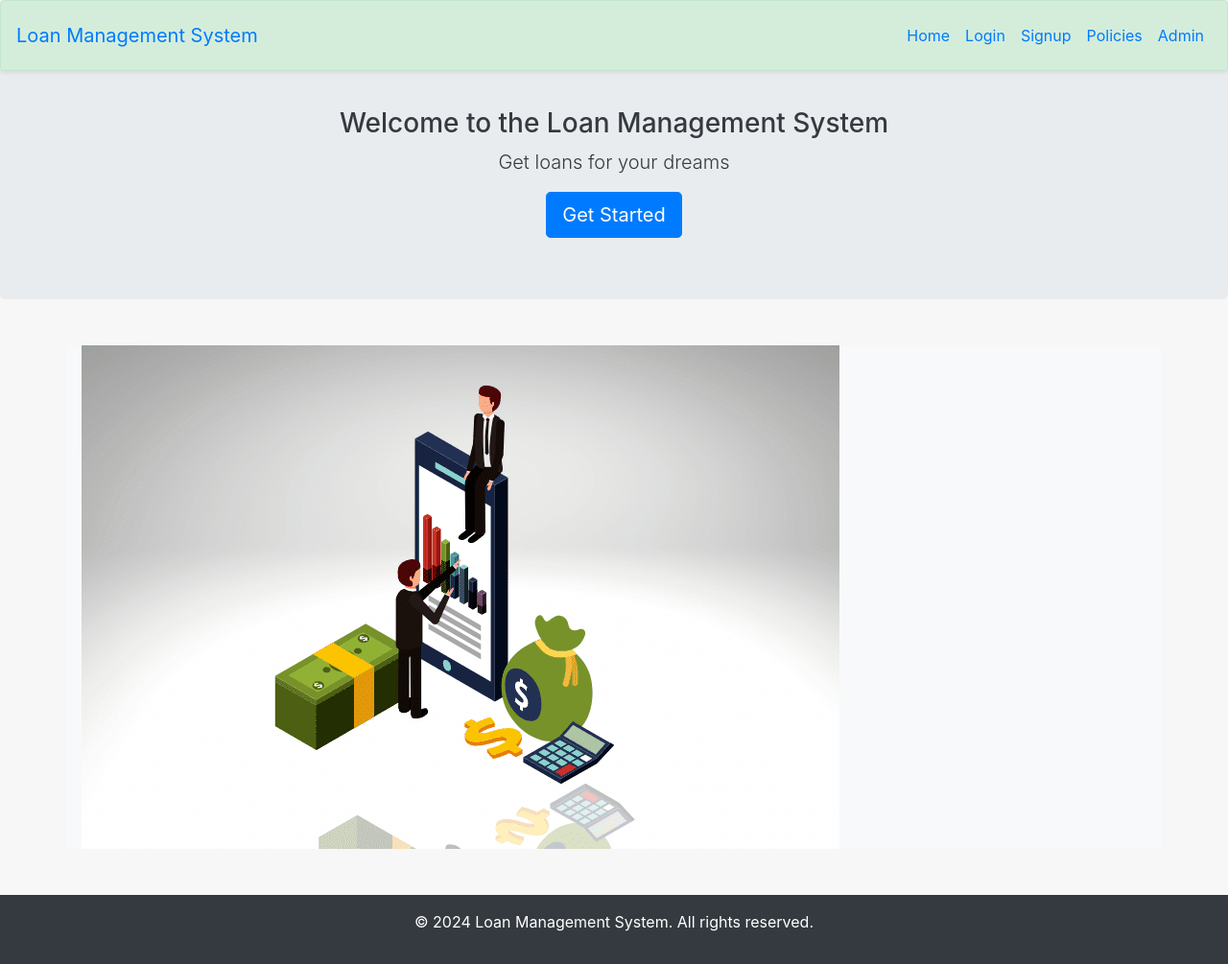
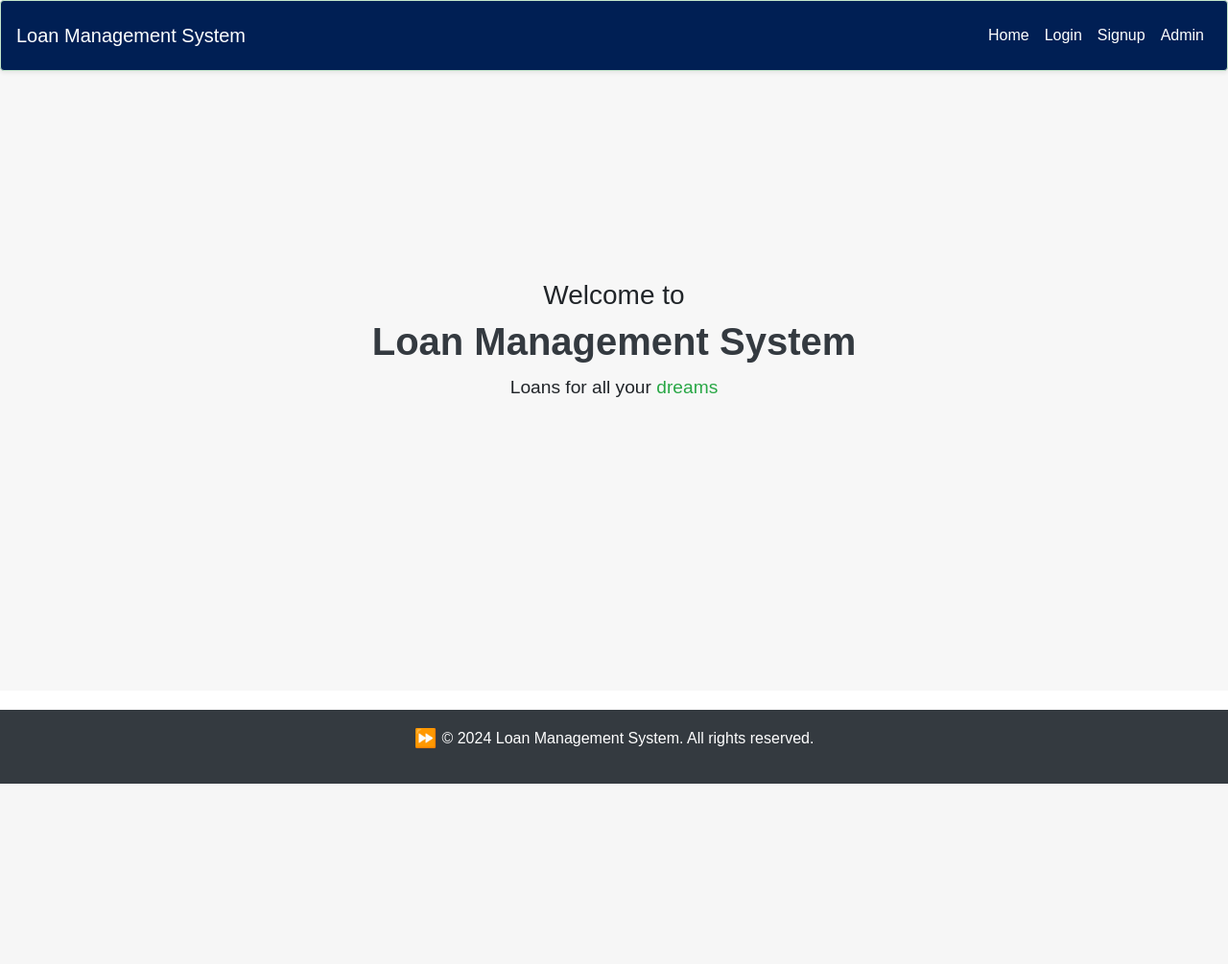
Before and after one commit to user-kranthi123/loan_management_system, a Django app: page / in a window 1280 px wide. Shown: the whole page at 96% size. After the commit the page ends 817 px from the top, so only its background shows below. Run offline with Django 3.2, Linux system fonts and the light colour scheme; parts of the project's set-up code (start-up, migrations or seed data) failed here and were passed over; some libraries are stand-ins or nearby versions.

Commit message:
changed ui design css

```diff
--- a/customer/urls.py
+++ b/customer/urls.py
@@ -8,5 +8,6 @@ urlpatterns = [
      path('dashboard', views.dashboard_view, name= 'customer_dashboard'),
      path('apply-for-loan', views.apply_for_loan, name='apply_for_loan'),
      path('pay-emi/<int:pk>', views.pay_emi_view,name='pay_emi'),
-     path('update-details', views.update_loan_customer, name='update_loan_customer')
+     path('update-details', views.update_loan_customer, name='update_loan_customer'),
+     path('loan-details',views.loan_details_view,name='loan-details')
 ]
--- a/templates/home/base.html
+++ b/templates/home/base.html
@@ -4,57 +4,91 @@
 <head>
     <meta charset="UTF-8">
     <meta name="viewport" content="width=device-width, initial-scale=1.0">
-    <title>Home Page</title>
-    <link rel="stylesheet" href="https://stackpath.bootstrapcdn.com/bootstrap/4.5.2/css/bootstrap.min.css">
+    <title>Loan Management System</title>
+    <!-- <link rel="stylesheet" href="style.css"> -->
     <style>
-        .jumbotron {
-            /* background: url('{% static "images/Loan-Management-system.png" %}') no-repeat center center; */
-            background-size: cover;
+        * {
+    box-sizing: border-box;
+    margin: 0;
+    padding: 0;
+    font-family: Arial, sans-serif;
+}
+
+.body-container {
+    background-color: #f7f7f7;
+    /* color: white; */
+    display: flex;
+    align-items: center;
+    justify-content: center;
+    min-height: 90vh;
+}
+
+.container {
+    text-align: center;
+    max-width: 800px;
+}
+
+header h1 {
+    font-size: 2.5em;
+    font-weight: bold;
+    margin-bottom: 10px;
+}
+
+.subtitle {
+    font-size: 1.2em;
+    margin: 10px 0;
+}
+
+.highlight {
+    /* background-color: #FF6C00; */
+    padding: 5px 10px;
     color: white;
-            /* height: 400px; */
+    border-radius: 5px;
 }
-        .card {
-            margin: 20px 0;
-            border: none;
-            height: 400px;
+
+.content {
+    display: flex;
+    align-items: center;
+    justify-content: center;
+    margin-top: 20px;
 }
-        .card:hover {
-            box-shadow: 2px 4px 2px 4px rgb(198, 225, 238);
+
+.illustration img {
+    max-width: 100%;
+    height: auto;
 }
-        .card img {
-            height: 200px;
-            object-fit: cover;
+
+footer {
+    margin-top: 20px;
+    font-size: 1em;
+    color: #ddd;
 }
-        .form-container {
-            padding: 20px;
-            background-color: #f9f9f9;
-            border-radius: 10px;
+
+footer p {
+    display: inline-flex;
+    align-items: center;
+}
+
+footer p::before {
+    content: "⏩";
+    margin-right: 5px;
+    font-size: 1.2em;
 }
     </style>
 </head>
-<body style="background-color: #f7f7f7;">
-    <!-- Navbar -->
-   {% include "home/navbar.html" %}
-
-    <!-- Jumbotron -->
-    <div class="jumbotron text-center text-dark mt-5">
-        <h3 class="display-5">Welcome to the Loan Management System</h3>
-        <p class="lead">Get loans for your dreams</p>
-        <a class="btn btn-primary btn-lg" href="/customer/signup" role="button">Get Started</a>
+<body>
+    <div class="body-container">
+    {% include 'home/navbar.html' %}
+    <div class="container">
+        <header>
+            <h3>Welcome to</h3>
+            <h1 class="text-dark">Loan Management System</h1>
+            <p class="subtitle">Loans for all your <span class="text-success">dreams</span></p>
+        </header>
     </div>
-
-    <!-- Modules Section -->
-    <section id="loan_types" class="container bg-light my-5">
-        <img src='{% static "/images/Loan-Management-system.png" %}' class="loan-image" alt="Loan Management">
-    </section>
-
-    <!-- Footer -->
-    <footer class="bg-dark text-white text-center py-3 fiexd-bottom">
+</div>
+    <footer class="bg-dark text-white text-center w-100 py-3 fiexd-bottom">
         <p>&copy; 2024 Loan Management System. All rights reserved.</p>
     </footer>
-
-    <script src="https://code.jquery.com/jquery-3.5.1.slim.min.js"></script>
-    <script src="https://cdn.jsdelivr.net/npm/@popperjs/core@2.9.2/dist/umd/popper.min.js"></script>
-    <script src="https://stackpath.bootstrapcdn.com/bootstrap/4.5.2/js/bootstrap.min.js"></script>
 </body>
 </html>
--- a/templates/home/navbar.html
+++ b/templates/home/navbar.html
@@ -30,27 +30,24 @@
 </head>
 <body>
     <!-- Navbar -->
-    <nav class="navbar navbar-expand-lg shadow-sm p-3 alert alert-success fixed-top">
-        <a class="navbar-brand" href="/">Loan Management System</a>
+    <nav class="navbar navbar-expand-lg shadow-sm p-3 alert alert-success text-white fixed-top" style="background-color: #001F54;">
+        <a class="navbar-brand text-white" href="/">Loan Management System</a>
         <button class="navbar-toggler" type="button" data-toggle="collapse" data-target="#navbarNav" aria-controls="navbarNav" aria-expanded="false" aria-label="Toggle navigation">
             <span class="navbar-toggler-icon"></span>
         </button>
         <div class="collapse navbar-collapse" id="navbarNav">
-            <ul class="navbar-nav ml-auto">
+            <ul class="navbar-nav ml-auto text-white">
                 <li class="nav-item">
-                    <a class="nav-link" href="/">Home</a>
+                    <a class="nav-link text-white" href="/">Home</a>
                 </li>
                 <li class="nav-item">
-                    <a class="nav-link" href="/customer/login">Login</a>
+                    <a class="nav-link text-white" href="/customer/login">Login</a>
                 </li>
-                <li class="nav-item">
-                    <a class="nav-link" href="/customer/signup">Signup</a>
+                <li class="nav-item text-white">
+                    <a class="nav-link text-white" href="/customer/signup">Signup</a>
                 </li>
-                <li class="nav-item">
-                    <a class="nav-link" href="#policies">Policies</a>
-                </li>
-                <li class="nav-item">
-                    <a class="nav-link" href="/admin">Admin</a>
+                <li class="nav-item ">
+                    <a class="nav-link text-white" href="/admin">Admin</a>
                 </li>
             </ul>
         </div>
```
Also changed, not shown: customer/views.py (+37 -20 lines), loan_management_system/settings.py (+6 -15 lines), templates/customer/dashboard.html (+61 -126 lines), templates/customer/loan_details.html (added, +222 -0 lines), templates/customer/navbar.html (+10 -7 lines). Lines whose indentation alone changed are shown as unchanged.
